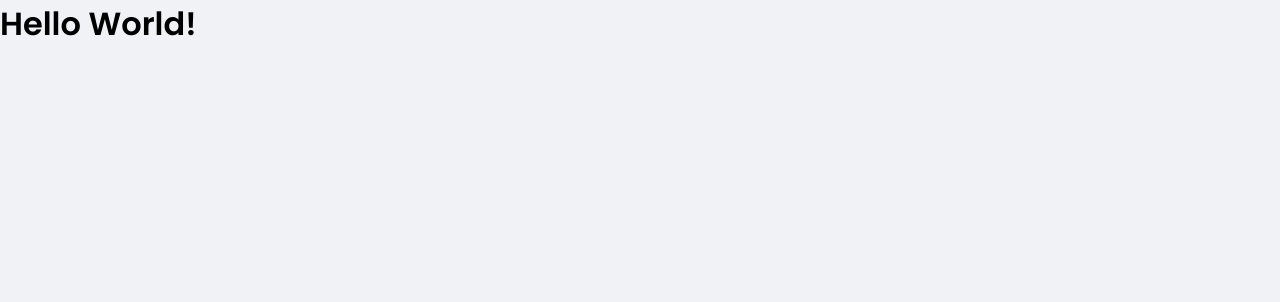
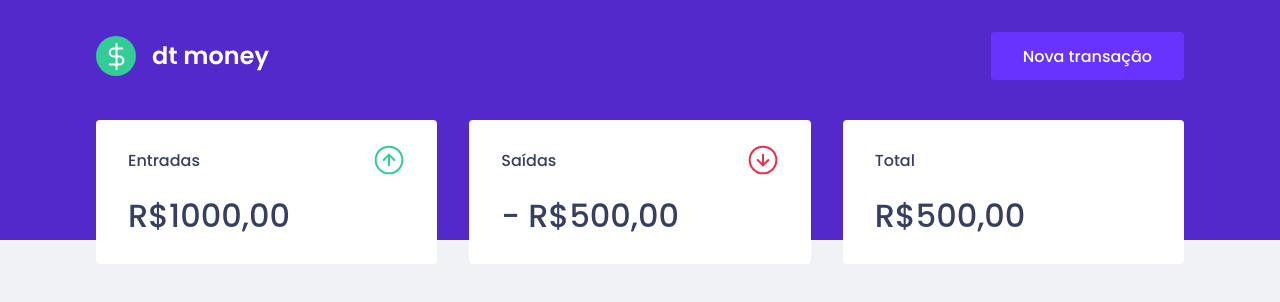
Before and after one commit to Ibsiany/ignite-react, a React (Create React App) app in the folder dtmoney/: page / in a window 1280 px wide. Shown: the top 302 px of the page. Built offline with nearby package versions, Linux system fonts and the light colour scheme.

Commit message:
componentinzando headers and summary

```diff
--- a/dtmoney/src/App.tsx
+++ b/dtmoney/src/App.tsx
@@ -1,10 +1,13 @@
+import { Header } from "./components/Header";
+import { Dashboard } from "./components/Dashboard";
 import { GlobalStyle } from "./styles/global"
 
 export function App() {
   return (
-    <div className="App">
-      <h1>Hello World!</h1>
-      <GlobalStyle/>
-    </div>
+    <>
+      <Header />
+      <Dashboard />
+      <GlobalStyle />
+    </>
   );
 }
--- /dev/null
+++ b/dtmoney/src/components/Dashboard/index.tsx
@@ -0,0 +1,10 @@
+import { Container } from "./styles";
+import { Summary } from "../Summary/index";
+
+export function Dashboard(){
+    return (
+        <Container>
+            <Summary />
+        </Container>
+    )
+}
--- /dev/null
+++ b/dtmoney/src/components/Dashboard/styles.ts
@@ -0,0 +1,7 @@
+import styled from 'styled-components';
+
+export const Container = styled.main`
+    max-width: 1120px;
+    margin: 0 auto;
+    padding: 2.5rem 1rem;
+`;
--- /dev/null
+++ b/dtmoney/src/components/Header/index.tsx
@@ -0,0 +1,13 @@
+import logoImg from '../../assets/logo.svg'
+import { Container, Content } from './styles'
+
+export function Header(){
+    return (
+        <Container>
+            <Content>
+                <img src={logoImg} alt="dt money" />
+                <button type="button">Nova transação</button>
+            </Content>
+        </Container>
+    )
+}
--- /dev/null
+++ b/dtmoney/src/components/Header/styles.ts
@@ -0,0 +1,32 @@
+import styled from 'styled-components';
+
+export const Container = styled.header`
+    background: var(--blue);
+`;
+
+export const Content = styled.div`
+    max-width: 1120px;
+    margin: 0 auto;
+
+    padding: 2rem 1rem 10rem;
+
+    display: flex;
+    align-items: center;
+    justify-content: space-between;
+
+    button {
+        font-size: 1rem;
+        color: #fff;
+        background: var(--blue-light);
+        border: 0;
+        padding: 0 2rem;
+        border-radius: 0.25rem;
+        height: 3rem;
+
+        transition: filter 0.2s;
+
+        &:hover {
+            filter: brightness(0.9);
+        }
+    }
+`;
--- /dev/null
+++ b/dtmoney/src/components/Summary/index.tsx
@@ -0,0 +1,32 @@
+import { Container } from "./styles";
+import incomeImg from '../../assets/income.svg'
+import outcomeImg from '../../assets/outcome.svg'
+import totalImg from '../../assets/total.svg'
+
+export function Summary(){
+    return (
+        <Container>
+            <div>
+                <header>
+                    <p>Entradas</p>
+                    <img src={incomeImg} alt="" />
+                </header>
+                <strong>R$1000,00</strong>
+            </div>
+            <div>
+                <header>
+                    <p>Saídas</p>
+                    <img src={outcomeImg} alt="" />
+                </header>
+                <strong>- R$500,00</strong>
+            </div>
+            <div className="highlight-background">
+                <header>
+                    <p>Total</p>
+                    <img src={totalImg} alt="" />
+                </header>
+                <strong>R$500,00</strong>
+            </div>
+        </Container>
+    )
+}
--- /dev/null
+++ b/dtmoney/src/components/Summary/styles.ts
@@ -0,0 +1,34 @@
+import styled from "styled-components";
+
+export const Container = styled.div`
+    display: grid;
+    grid-template-columns: repeat(3, 1fr);
+    gap: 2rem;
+    margin-top: -10rem;
+
+    div {
+        background: var(--shape);
+        padding: 1.5rem 2rem;
+        border-radius: 0.25rem;
+        color: var(--text-title);
+
+        header {
+            display: flex;
+            align-items: center;
+            justify-content: space-between;
+        }
+
+        strong {
+            display: block;
+            margin-top: 1rem;
+            font-size: 2rem;
+            font-weight: 500;
+            line-height: 3rem;
+        }
+
+        .highlight-background {
+            background: var(--green);
+            color: #fff;
+        }
+    }
+`;
--- a/dtmoney/src/styles/global.ts
+++ b/dtmoney/src/styles/global.ts
@@ -4,6 +4,7 @@
     :root {
         --red: #E52E4D;
         --blue: #5429CC;
+        --green: #33cc95;
 
         --blue-light: #6933ff;
 
```
